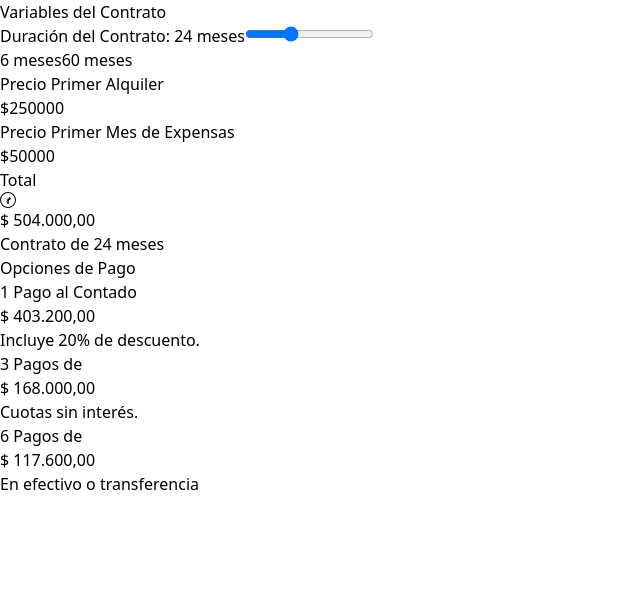
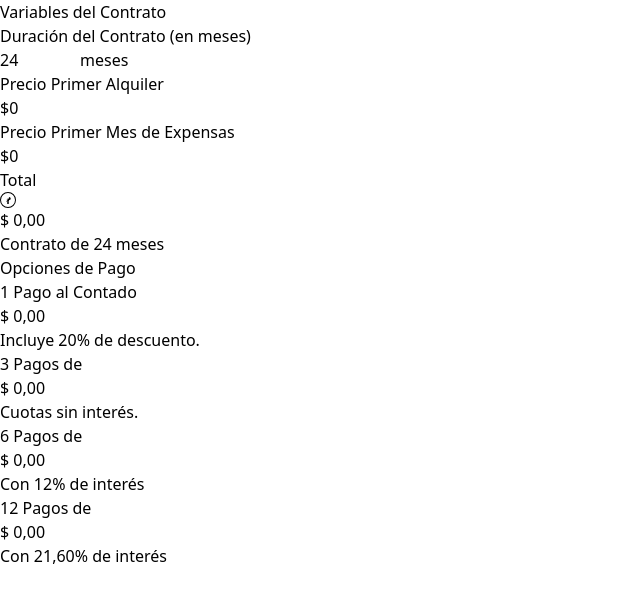
Before and after one commit to lbozzolo/calculadora-de-costos, a React (Vite) app: page / in a window 1280 px wide. Shown: the top 602 px of the page, without its empty margins (0-640 px from the left). Built offline with nearby package versions, Linux system fonts and the light colour scheme.

Commit message:
Cambios en cálculos de costos

```diff
--- a/src/App.jsx
+++ b/src/App.jsx
@@ -1,4 +1,4 @@
-import React, { useState, useMemo } from 'react';
+import React, { useState, useMemo, useEffect, useRef } from 'react';
 
 // Componente para un ícono de información
 const InfoIcon = ({ className = 'text-gray-400' }) => (
@@ -22,8 +22,10 @@ const ResultCard = ({ title, amount, description, bgColor = 'bg-slate-50', borde
 // Componente principal de la aplicación
 export default function App() {
   const [duration, setDuration] = useState(24);
-  const [rent, setRent] = useState(250000);
-  const [expenses, setExpenses] = useState(50000);
+  const [rent, setRent] = useState(0);
+  const [expenses, setExpenses] = useState(0);
+
+  const appRef = useRef(null);
 
   const costs = useMemo(() => {
     const numRent = parseFloat(rent) || 0;
@@ -38,6 +40,34 @@ export default function App() {
     return { total: totalCost, upfront: upfrontPayment, threePayments: threePaymentsValue, advance30, threePayments2333 };
   }, [duration, rent, expenses]);
 
+  useEffect(() => {
+    // Esta función envía la altura al documento padre (WordPress)
+    const sendHeight = () => {
+      if (appRef.current) {
+        const height = appRef.current.scrollHeight;
+        // El '*' debería ser reemplazado por el dominio de tu sitio de WordPress por seguridad
+        // ej: 'https://misitiowordpress.com'
+        window.parent.postMessage({ frameHeight: height }, '*');
+      }
+    };
+
+    // Usamos ResizeObserver para detectar cambios de tamaño en el contenido
+    const resizeObserver = new ResizeObserver(sendHeight);
+    if (appRef.current) {
+      resizeObserver.observe(appRef.current);
+    }
+
+    // Envía la altura inicial
+    sendHeight();
+
+    // Limpieza al desmontar el componente
+    return () => {
+      if(appRef.current) {
+        resizeObserver.unobserve(appRef.current);
+      }
+    };
+  }, [costs]); // Se ejecuta de nuevo si los costos cambian y pueden afectar la altura
+
   return (
     <div className="min-h-screen font-poppins flex items-center justify-center p-2">
       <div className="w-full max-w-5xl">
@@ -50,11 +80,24 @@ export default function App() {
             <div className="space-y-6">
               <h2 className="text-xl font-semibold text-slate-700 border-b pb-2">Variables del Contrato</h2>
               <div>
-                <label htmlFor="duration" className="block text-sm font-medium text-slate-600 mb-2">
-                  Duración del Contrato: <span className="font-bold text-indigo-600">{duration} meses</span>
+                <label htmlFor="duration" className="block text-sm font-medium text-slate-600 mb-1">
+                  Duración del Contrato (en meses)
                 </label>
-                <input id="duration" type="range" min="6" max="60" value={duration} onChange={(e) => setDuration(e.target.value)} className="w-full h-2 bg-slate-200 rounded-lg appearance-none cursor-pointer accent-indigo-600"/>
-                <div className="flex justify-between text-xs text-slate-500 mt-1"><span>6 meses</span><span>60 meses</span></div>
+                <div className="relative">
+                  <input
+                    id="duration"
+                    type="number"
+                    min="6"
+                    max="60"
+                    value={duration}
+                    onChange={(e) => setDuration(e.target.value)}
+                    placeholder="Ej: 24"
+                    className="w-full pl-4 pr-20 py-2 border border-slate-300 rounded-md shadow-sm focus:ring-indigo-500 focus:border-indigo-500"
+                  />
+                  <span className="absolute inset-y-0 right-0 flex items-center pr-3 text-slate-500">
+                    meses
+                  </span>
+                </div>
               </div>
               <div>
                 <label htmlFor="rent" className="block text-sm font-medium text-slate-600 mb-1">Precio Primer Alquiler</label>
@@ -94,8 +137,13 @@ export default function App() {
                 </div>
                 <ResultCard
                   title="6 Pagos de"
-                  amount={(costs.total * 1.40) / 6}
-                  description="En efectivo o transferencia"
+                  amount={(costs.total * 1.12) / 6}
+                  description="Con 12% de interés"
+                />
+                <ResultCard
+                  title="12 Pagos de"
+                  amount={(costs.total * 1.216) / 12}
+                  description="Con 21,60% de interés"
                 />
                 {/*
                 <ResultCard
```
Also changed, not shown: 1 other file (tests, documents, lock files or other folders).
